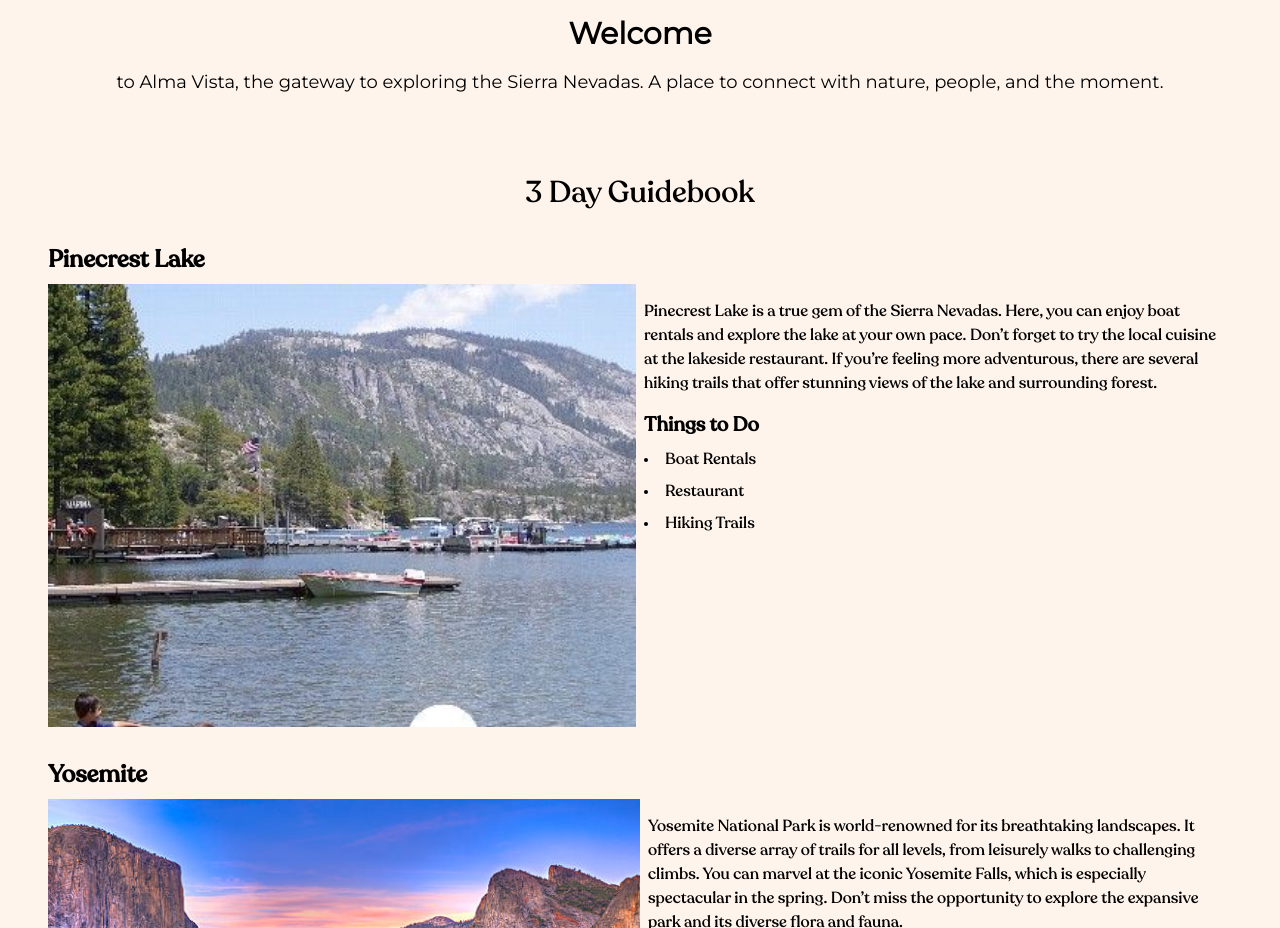
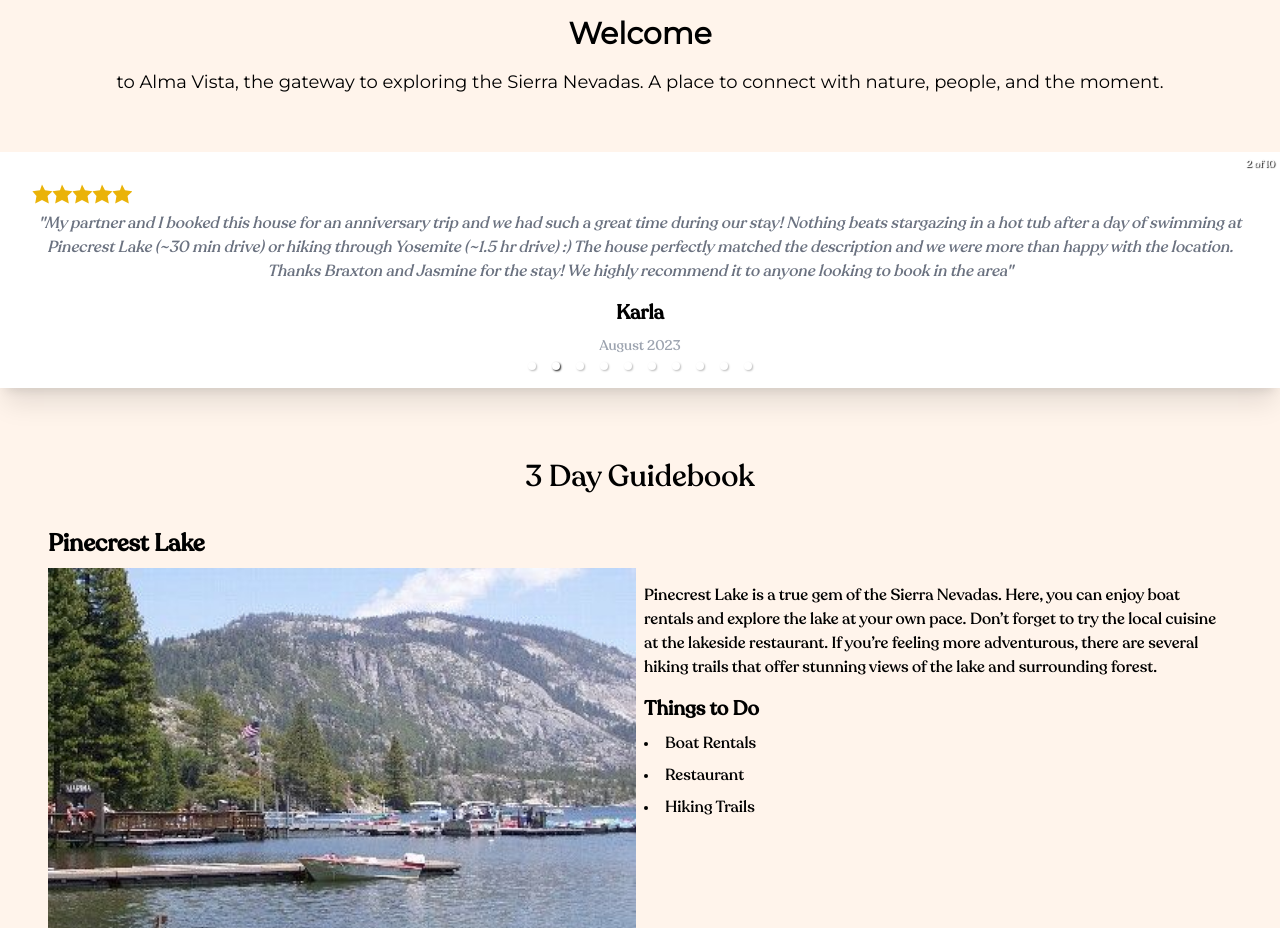
Before and after one commit to bbwax/next-alma-vista-website, a Next.js app: page / in a window 1280 px wide. Shown: the part 880-1808 px from the top of the page. Built offline with nearby package versions, Linux system fonts and the light colour scheme.

Commit message:
added review carousel

```diff
--- a/components/BookingWidget.js
+++ b/components/BookingWidget.js
@@ -17,7 +17,7 @@ export default function BookingWidget() {
 
   return (
     <div
-      className="igms-direct-booking-widget p-2 sm:p-24"
+      className="igms-direct-booking-widget p-2 sm:p-24 "
       id="directBooking1689466769227"
       data-listing-id="b8df0b8b-0d39-4a9b-adb0-538929bb13c7"
       data-widget-color="#DD831D"
--- /dev/null
+++ b/components/ReviewCarousel.js
@@ -0,0 +1,32 @@
+import { Carousel } from 'react-responsive-carousel';
+import { reviews } from '../data/reviews';
+import "react-responsive-carousel/lib/styles/carousel.min.css"; // Import carousel styles
+
+function StarRating({ stars }) {
+    return (
+        <div className="flex">
+            {[...Array(stars)].map((_, i) => (
+                <svg key={i} xmlns="http://www.w3.org/2000/svg" className="h-5 w-5 text-yellow-500" viewBox="0 0 20 20" fill="currentColor">
+                    <path d="M10 15.898l-6.816 3.584 1.303-7.588L.389 7.269l7.605-1.106L10 .389l3.006 5.774 7.605 1.106-5.098 4.625 1.303 7.588L10 15.898z" />
+                </svg>
+            ))}
+        </div>
+    );
+}
+
+export default function ReviewCarousel() {
+    return (
+        <div className='shadow-xl bg-white'>
+            <Carousel autoPlay interval={5000} infiniteLoop useKeyboardArrows showThumbs={false}>
+                {reviews.map((review) => (
+                    <div key={review.id} className="p-8  bg-white rounded text-center ">
+                        <StarRating stars={review.stars} />
+                        <p className="mb-4 italic text-gray-500 pt-2">"{review.review}"</p>
+                        <p className="mb-2 text-xl font-semibold">{review.reviewer}</p>
+                        <p className="text-sm text-gray-400">{review.date.toLocaleDateString('en-US', { month: 'long', year: 'numeric' })}</p>
+                    </div>
+                ))}
+            </Carousel>
+        </div>
+    );
+}
--- /dev/null
+++ b/data/reviews.js
@@ -0,0 +1,74 @@
+export const reviews = [
+    {
+      id: 1,
+      stars: 5,
+      review: "My family and I had a wonderful stay here. It fit the ten of us comfortably and gave us a good place to detach from the world and enjoy each others company. Would definitely come back.",
+      reviewer: "Brianna",
+      date: new Date(2023, 7),
+    },
+    {
+        id: 2,
+        stars: 5,
+        review: "My partner and I booked this house for an anniversary trip and we had such a great time during our stay! Nothing beats stargazing in a hot tub after a day of swimming at Pinecrest Lake (~30 min drive) or hiking through Yosemite (~1.5 hr drive) :) The house perfectly matched the description and we were more than happy with the location. Thanks Braxton and Jasmine for the stay! We highly recommend it to anyone looking to book in the area",
+        reviewer: "Karla",
+        date: new Date(2023, 7),
+      },
+      {
+        id: 3,
+        stars: 5,
+        review: "Wonderful home that is centrally located to many activities. Home was very comfortable and well suited for a family trip. The best part was the spectacular view. Sunrise and sunsets on the deck were beautiful!",
+        reviewer: "Debbie",
+        date: new Date(2023, 7),
+      },
+      {
+        id: 4,
+        stars: 5,
+        review: "Braxton was super responsive when I texted him with a couple questions. Alma Vista is a clean comfortable place to stay. The cabin had all amenities that a visitor could want or need. It was great! I worked from the cabin all week the internet was fast and reliable. The TV room was awesome! Overall it was a 10/10. Great all around. We had a wonderful week!",
+        reviewer: "Scott",
+        date: new Date(2023, 6),
+      },
+      {
+        id: 5,
+        stars: 5,
+        review: "This house is very cozy. Peaceful. Escape from reality. Feel so home. Cleaned. Nice views from a big patio. If you want to go to casino- go to Black Oak Casino Resort (13 mins of driving). If you want to go to lake- go to Pinecrest Lake. (35 mins of driving) I’ll definitely be back to this house again.",
+        reviewer: "Michael",
+        date: new Date(2023, 5),
+      },
+      {
+        id: 6,
+        stars: 5,
+        review: "This was a perfect fit for our needs - close to our daughter's home, lots of options for bedding for our extended family, well-equipped kitchen, gorgeous view from the outside deck. Sort of a 1970s retro style, clean and uncluttered. We'll be back!",
+        reviewer: "Shirley",
+        date: new Date(2023, 4),
+      },
+      {
+        id: 7,
+        stars: 5,
+        review: "This place is awesome. The view is spectacular",
+        reviewer: "Philip",
+        date: new Date(2023, 4),
+      },
+      {
+        id: 8,
+        stars: 5,
+        review: "Amazing views! Great communication with prompt responses. The kids loved the theatre room. I would book this place again for my family.",
+        reviewer: "Jessica",
+        date: new Date(2023, 4),
+      },
+      {
+        id: 9,
+        stars: 5,
+        review: "We had a great weekend at Braxton's place! We enjoyed the views, the hot tub, and the theater room. We all also thought the beds were really comfortable. The area was pretty quiet and peaceful. Braxton was really responsive and answered all our questions. We would definitely love to stay again in the future.",
+        reviewer: "Stetson",
+        date: new Date(2023, 3),
+      },
+      {
+        id: 10,
+        stars: 5,
+        review: "The location is spectacular with amazing views. The house is beautiful and is as shown in pictures and description. Hosts are very responsive and accommodating. Close to 108 and short distance to Sonora for groceries and nice restaurants. Overall highly recommend this property and location.",
+        reviewer: "Sandeep",
+        date: new Date(2023, 2)
+      }
+
+    // More reviews...
+  ];
--- a/package.json
+++ b/package.json
@@ -15,7 +15,8 @@
     "next": "13.4.8",
     "react": "18.2.0",
     "react-dom": "18.2.0",
-    "react-icons": "^4.10.1"
+    "react-icons": "^4.10.1",
+    "react-responsive-carousel": "^3.2.23"
   },
   "devDependencies": {
     "autoprefixer": "^10.4.14",
--- a/pages/index.js
+++ b/pages/index.js
@@ -1,6 +1,7 @@
 import { IconList } from "@/components/IconList";
 import { destinations } from "@/data/destinations";
 import Guidebook from "@/components/Guidebook";
+import ReviewCarousel from "@/components/ReviewCarousel";
 
 export default function Home() {
   return (
@@ -12,6 +13,9 @@ export default function Home() {
           to Alma Vista, the gateway to exploring the Sierra Nevadas. A place to connect with nature, people, and the moment.
         </p>
       </div>
+      <div className="py-6">
+        <ReviewCarousel/>
+      </div>
       <div className='p-4 sm:p-12'>
         <Guidebook/>
       </div>
--- a/pages/reservations.js
+++ b/pages/reservations.js
@@ -3,6 +3,7 @@ import { useState, useEffect } from 'react';
 import Carousel from '@/components/Carousel';
 import images from "@/data/images";
 import FadeIn from '@/components/FadeIn';
+import ReviewCarousel from '@/components/ReviewCarousel';
 
 export default function Reservations() {
   const [key, setKey] = useState(Date.now());
@@ -16,9 +17,14 @@ export default function Reservations() {
       <div className='container mx-auto p-4 font-sans flex justify-center'>
         <h1 className='text-3xl font-semibold'>Select Dates</h1>
       </div>
-      <BookingWidget key={key} />
+      <div>
+        <BookingWidget key={key} />
+      </div>
       <div>
         <FadeIn>
+          <div className='w-full sm:w-2/3 lg:w-1/2 mx-auto'>
+            <ReviewCarousel />
+          </div>
           <div>
             <Carousel images={images} />
           </div>
```
Also changed, not shown: styles/styles.css (line endings or trailing spaces), 1 other file (tests, documents, lock files or other folders).
